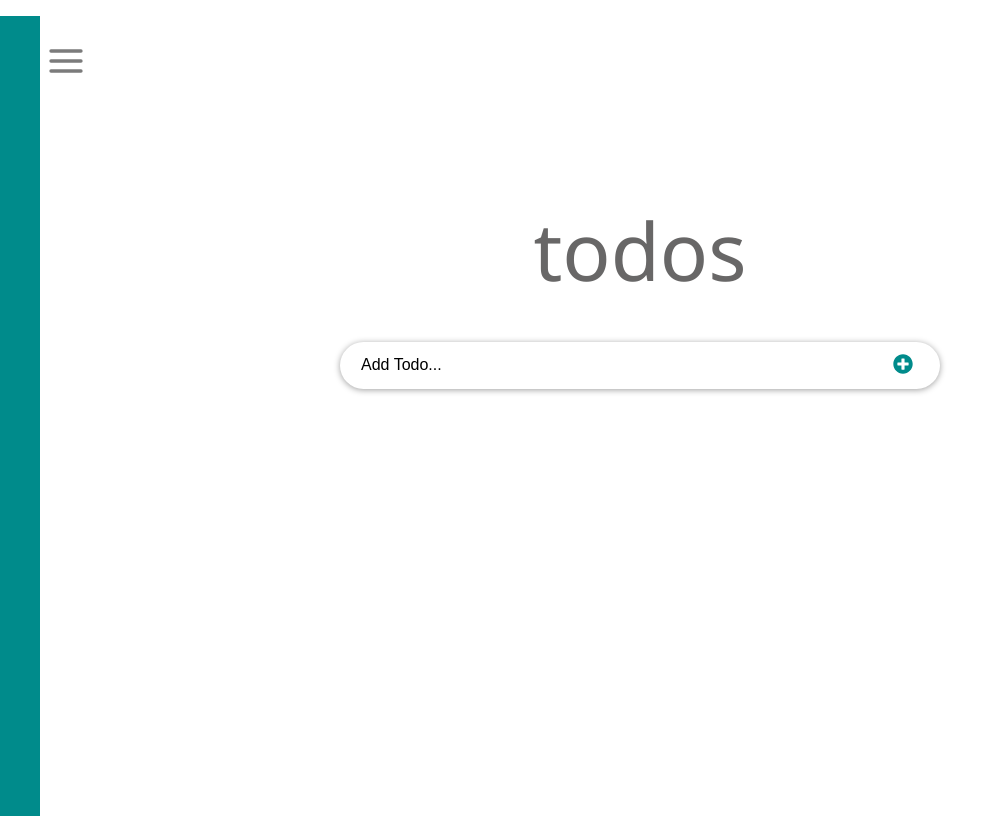
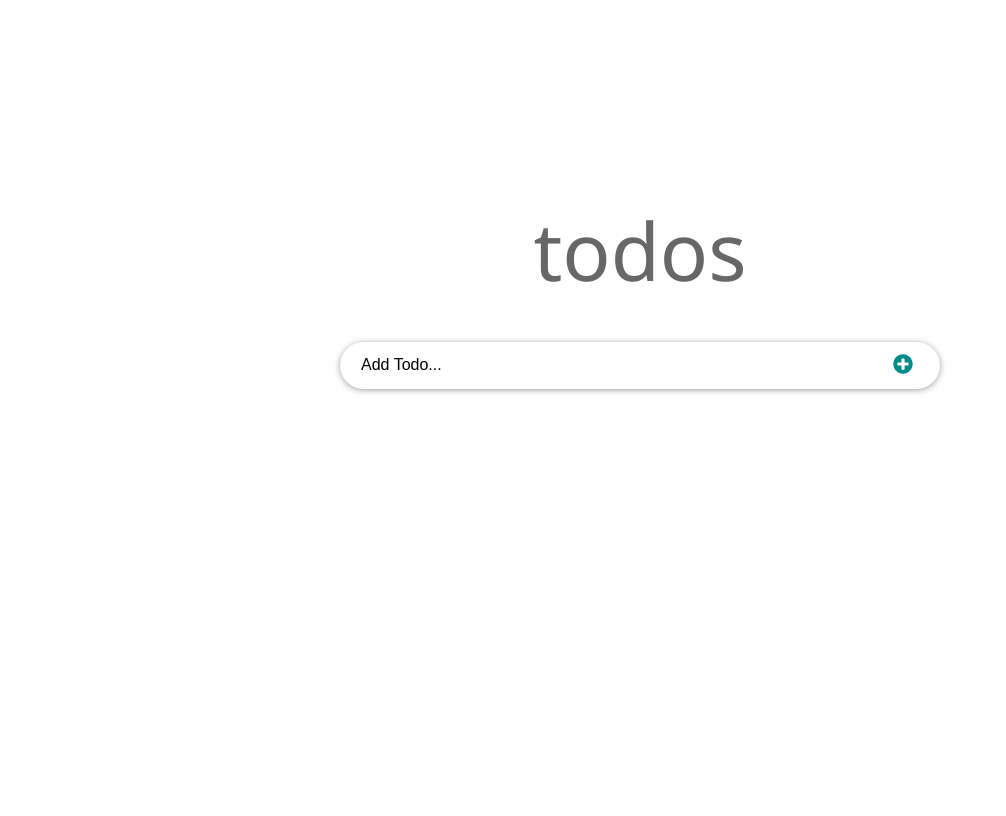
Before and after one commit to Microverse-Fullstack-Program/React-Todos-App, a React (Create React App) app: page / in a window 1280 px wide. Shown: the whole page, without its empty margins (0-1006 px from the left). Built offline with nearby package versions, Linux system fonts and the light colour scheme.

Commit message:
Debug and fix routes path error

```diff
--- a/src/components/TodoContainer.js
+++ b/src/components/TodoContainer.js
@@ -1,6 +1,5 @@
 import React, { useState, useEffect } from 'react';
 import { v4 as uuidv4 } from 'uuid';
-import Navbar from './Navbar';
 import Header from './Header';
 import TodosList from './TodosList';
 import InputTodo from './InputTodo';
@@ -62,7 +61,6 @@ const TodoContainer = () => {
 
   return (
     <>
-      <Navbar />
       <div className="container">
         <div className="inner">
           <Header />
--- a/src/pages/About.js
+++ b/src/pages/About.js
@@ -1,10 +1,8 @@
 import React from 'react';
 import {
   NavLink,
-  Route,
-  Routes,
+  Outlet,
 } from 'react-router-dom';
-import SinglePage from './SinglePage';
 
 const About = () => {
   const path = '/about';
@@ -18,9 +16,7 @@ const About = () => {
           <NavLink to={`${path}/about-author`}>About Author</NavLink>
         </li>
       </ul>
-      <Routes>
-        <Route path={`${path}/:slug`} element={<SinglePage />} />
-      </Routes>
+      <Outlet />
     </div>
   );
 };
```
